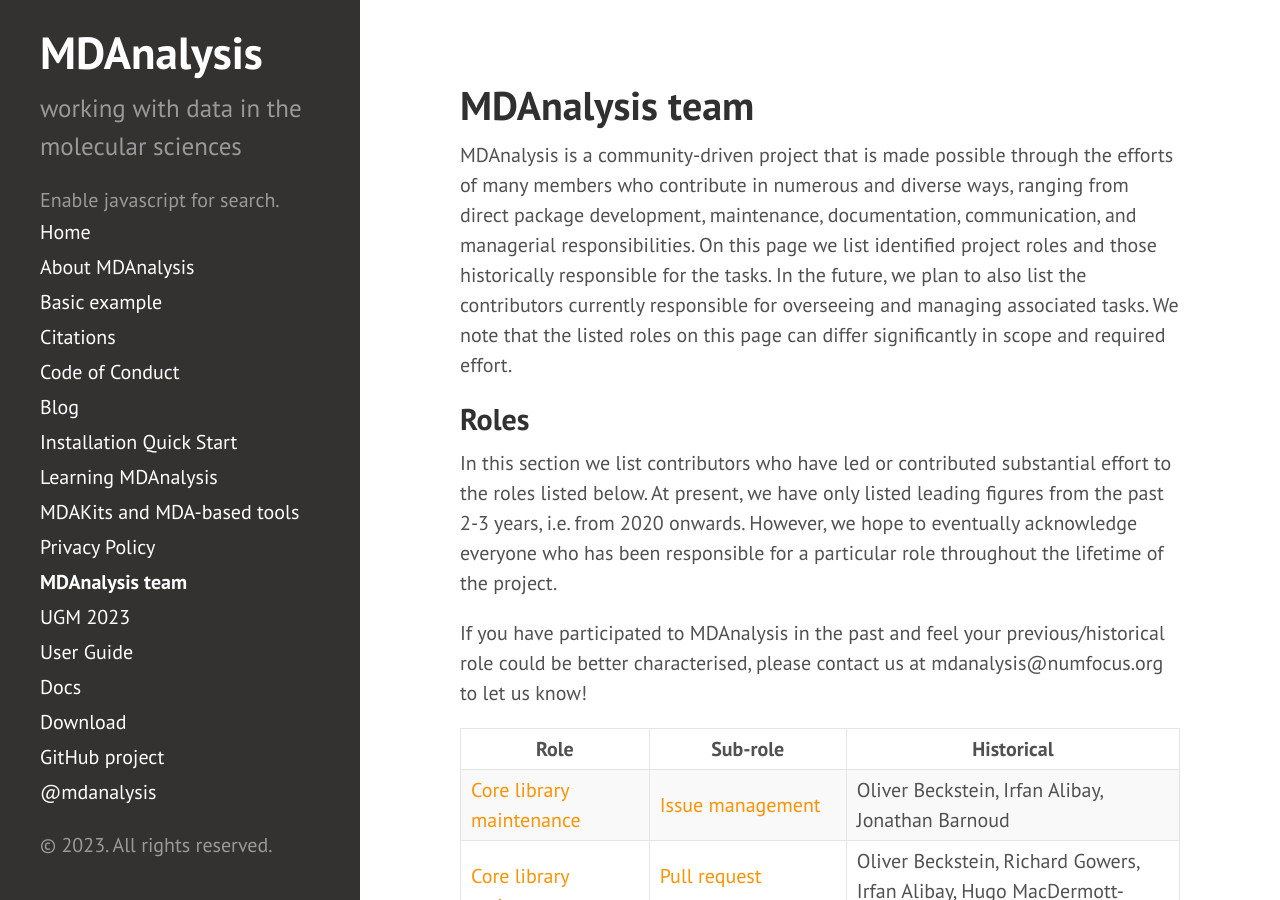
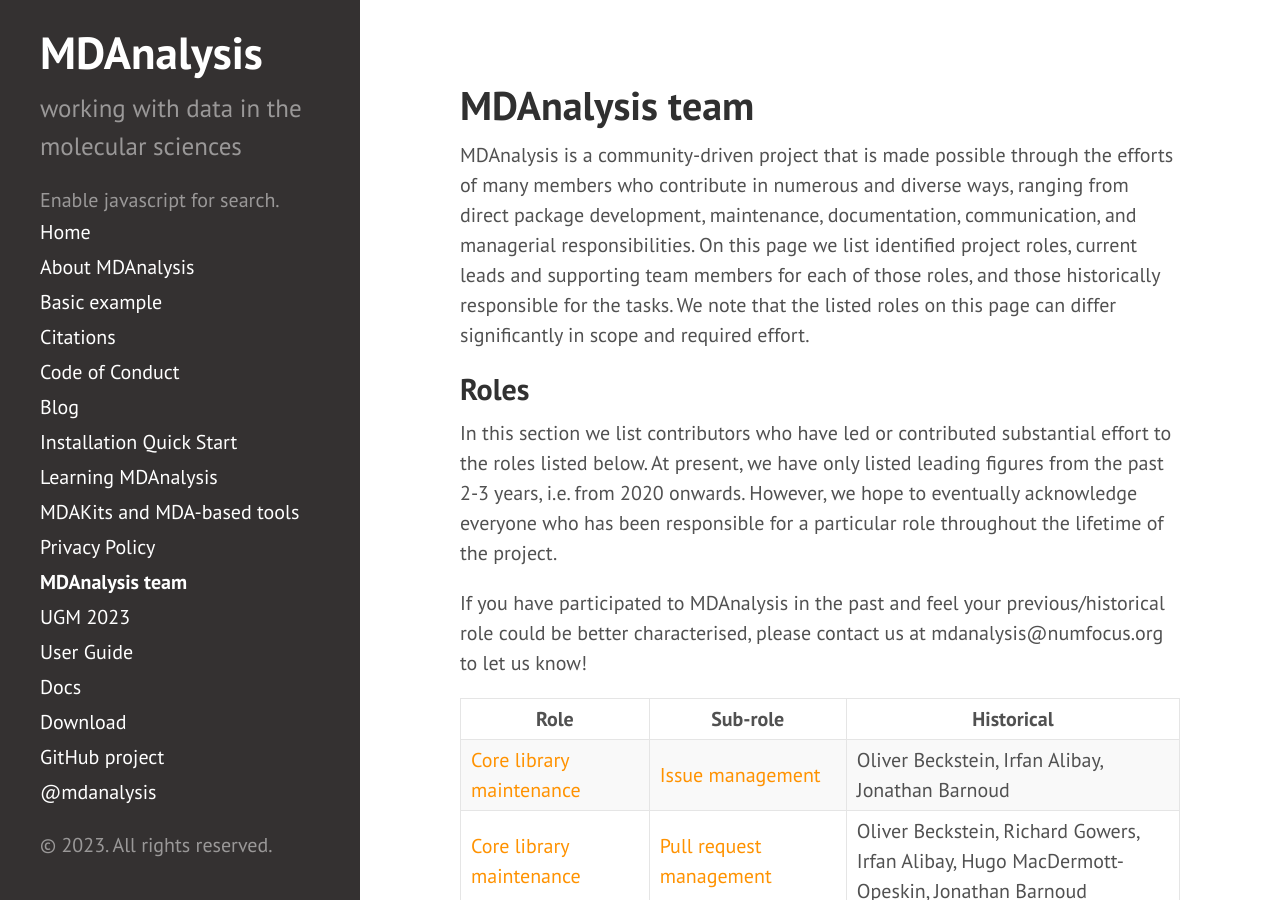
Before and after one commit to MDAnalysis/MDAnalysis.github.io, a Jekyll site: the page built from pages/team.md, in a window 1280 px wide and 900 px high. Built offline with Jekyll 4.4.1, drawn with Linux system fonts in a browser that asks for light colours; comment, search, counter and statistics services are not loaded.

Commit message:
Update pages/team.md
Co-authored-by: Jenna M Swarthout Goddard <38287809+jennaswa@users.noreply.github.com>

```diff
--- a/pages/team.md
+++ b/pages/team.md
@@ -3,7 +3,7 @@ layout: page
 title: MDAnalysis team
 ---
 
-MDAnalysis is a community-driven project that is made possible through the efforts of many members who contribute in numerous and diverse ways, ranging from direct package development, maintenance, documentation, communication, and managerial responsibilities. On this page we list identified project roles and those historically responsible for the tasks. In the future, we plan to also list the contributors currently responsible for overseeing and managing associated tasks. We note that the listed roles on this page can differ significantly in scope and required effort.
+MDAnalysis is a community-driven project that is made possible through the efforts of many members who contribute in numerous and diverse ways, ranging from direct package development, maintenance, documentation, communication, and managerial responsibilities. On this page we list identified project roles, current leads and supporting team members for each of those roles, and those historically responsible for the tasks. We note that the listed roles on this page can differ significantly in scope and required effort.
 
 ## Roles
 
```
